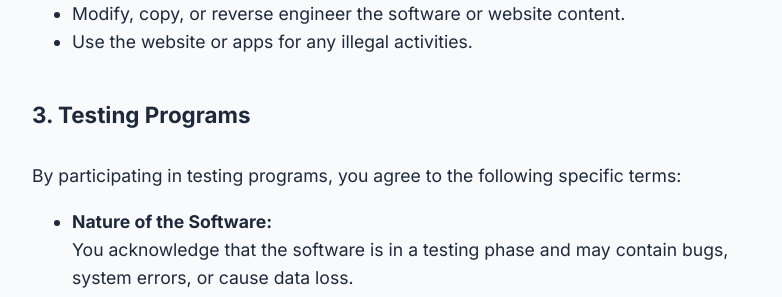
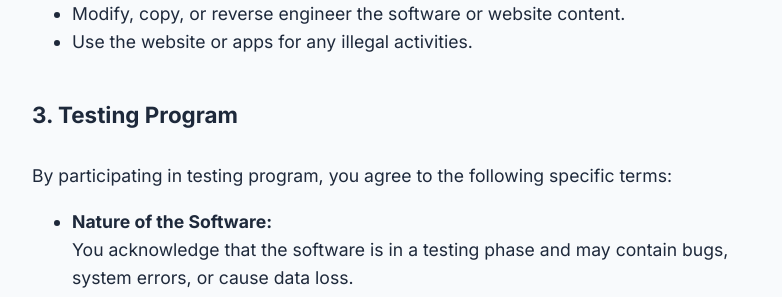
Before and after one commit to digitalcreat0r/sitoweb, a Jekyll site: the page built from terms-of-use.md, in a window 1280 px wide and 900 px high, scrolled down 544 px. Shown: the part 159-456 px from the top of the window, without its empty margins (248-1030 px from the left). Built offline with Jekyll 4.4.1, drawn with Linux system fonts in a browser that asks for light colours.

Commit message:
aggiornamento

```diff
--- a/_layouts/app.html
+++ b/_layouts/app.html
@@ -93,7 +93,7 @@
                                 <label for="termsCheckbox" style="font-size: 0.85em; line-height: 1.4; cursor: pointer; color: var(--text-main);">
                                     {{ t.agree_to }}
                                     {% capture lang_prefix %}{% if lang == 'it' %}/it{% endif %}{% endcapture %}
-                                    <a href="{{ site.baseurl }}{{ lang_prefix }}/terms-of-use.html#testing-programs" target="_blank" style="text-decoration: underline; color: inherit; font-weight: 500;">
+                                    <a href="{{ site.baseurl }}{{ lang_prefix }}/terms-of-use.html#testing-program" target="_blank" style="text-decoration: underline; color: inherit; font-weight: 500;">
                                         {{ t.testing_programs }}
                                     </a>
                                 </label>
--- a/terms-of-use.md
+++ b/terms-of-use.md
@@ -16,8 +16,8 @@
 - Modify, copy, or reverse engineer the software or website content.
 - Use the website or apps for any illegal activities.
 
-<h2 id="testing-programs">3. Testing Programs</h2>
-By participating in testing programs, you agree to the following specific terms:
+<h2 id="testing-program">3. Testing Program</h2>
+By participating in testing program, you agree to the following specific terms:
 
 - **Nature of the Software:**<br>You acknowledge that the software is in a testing phase and may contain bugs, system errors, or cause data loss.
 - **Testing Period:**<br>In compliance with Google requirements, the mandatory 14-day testing period begins only once the minimum number of required testers is reached and active. Users joining before this milestone may be required to remain in the program for longer than 14 days.
```
Also changed, not shown: it/terms-of-use.md (+1 -1 lines).
